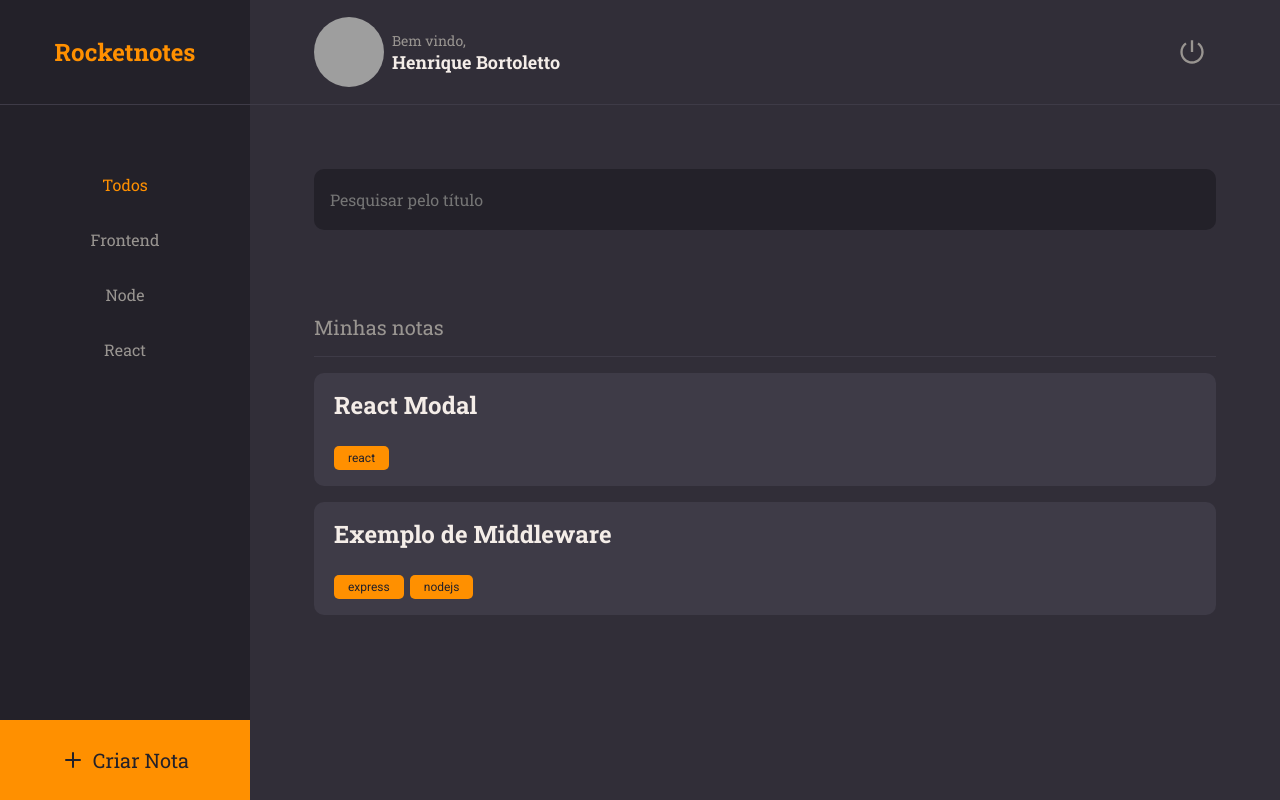
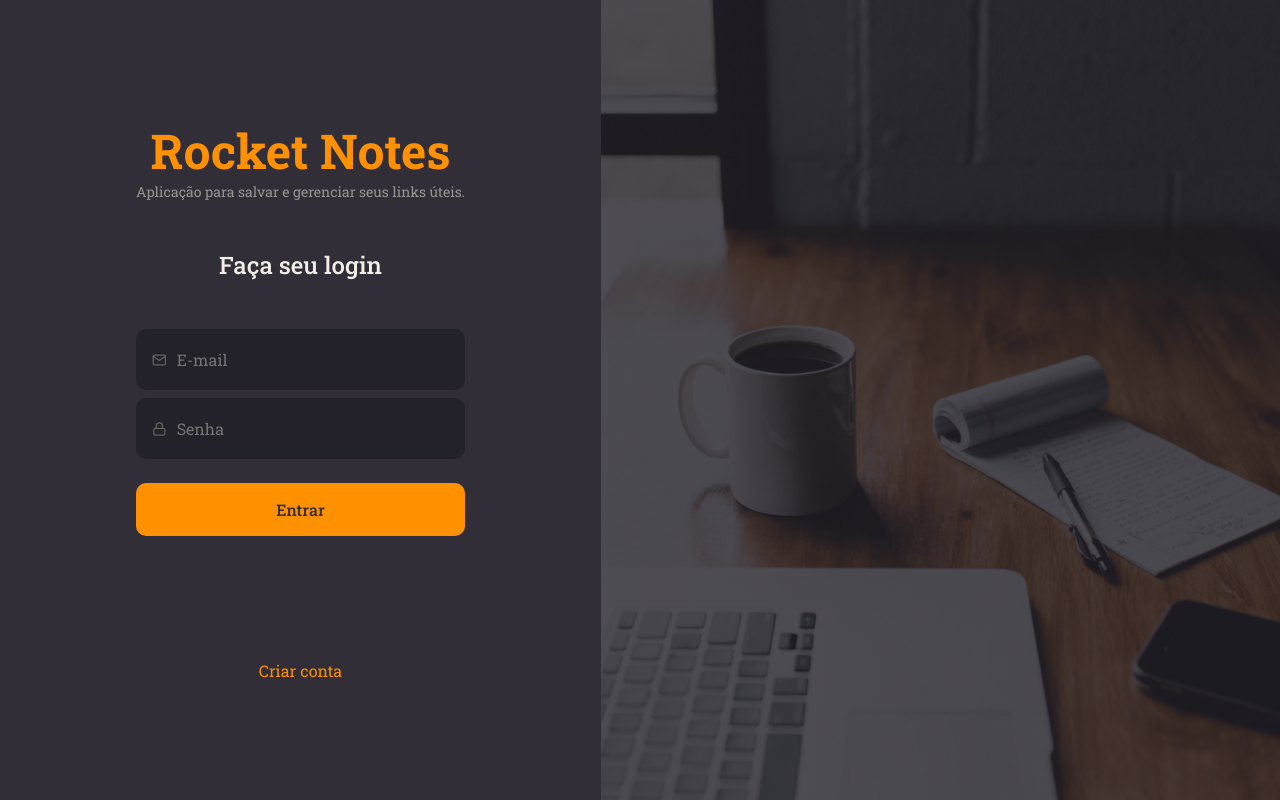
Before and after one commit to henriquebortoletto/notes-frontend, a React (Vite) app: page / in a window 1280 px wide. Built offline with nearby package versions, Linux system fonts and the light colour scheme; grey boxes are pictures that could not be loaded.

Commit message:
feat: criacao do componente de signIn

```diff
--- a/src/App.tsx
+++ b/src/App.tsx
@@ -1,13 +1,13 @@
 import { ThemeProvider } from "styled-components";
 
-import Home from "@/pages/Home";
+import SignIn from "@/pages/SignIn";
 
 import GlobalStyles from "@/styles/global";
 import theme from "@/styles/theme";
 
 const App = () => (
   <ThemeProvider theme={theme}>
-    <Home />
+    <SignIn />
     <GlobalStyles />
   </ThemeProvider>
 );
--- /dev/null
+++ b/src/pages/SignIn/index.tsx
@@ -0,0 +1,27 @@
+import { FiMail, FiLock } from "react-icons/fi";
+
+import Button from "@/components/Button";
+import Input from "@/components/Input";
+
+import * as S from "./styles";
+
+const SignIn = () => (
+  <S.Wrapper>
+    <S.Box>
+      <S.Title>Rocket Notes</S.Title>
+      <S.Description>
+        Aplicação para salvar e gerenciar seus links úteis.
+      </S.Description>
+      <S.Login>Faça seu login</S.Login>
+      <S.Form>
+        <Input type="email" placeholder="E-mail" icon={FiMail} />
+        <Input type="password" placeholder="Senha" icon={FiLock} />
+        <Button type="submit" title="Entrar" />
+      </S.Form>
+      <S.Link>Criar conta</S.Link>
+    </S.Box>
+    <S.Background />
+  </S.Wrapper>
+);
+
+export default SignIn;
--- /dev/null
+++ b/src/pages/SignIn/styles.ts
@@ -0,0 +1,67 @@
+import styled, { css } from "styled-components";
+
+export const Wrapper = styled.main`
+  height: 100vh;
+
+  display: flex;
+  align-items: stretch;
+`;
+
+export const Box = styled.section`
+  text-align: center;
+  padding-inline: 13.6rem;
+
+  display: flex;
+  flex-direction: column;
+  justify-content: center;
+`;
+
+export const Title = styled.h1`
+  ${({ theme }) => css`
+    font-size: ${theme.font.sizes.massive};
+    color: ${theme.colors.orange};
+  `}
+`;
+
+export const Description = styled.p`
+  margin-bottom: 4.8rem;
+
+  ${({ theme }) => css`
+    font-size: ${theme.font.sizes.small};
+    color: ${theme.colors.gray[200]};
+  `}
+`;
+
+export const Login = styled.h2`
+  margin-bottom: 4.8rem;
+
+  ${({ theme }) => css`
+    font-weight: ${theme.font.weight.medium};
+  `}
+`;
+
+export const Form = styled.form`
+  div:not(:first-child) {
+    margin-top: 0.8rem;
+  }
+
+  button {
+    margin-top: 2.4rem;
+  }
+`;
+
+export const Link = styled.a`
+  margin-top: 12.4rem;
+
+  ${({ theme }) => css`
+    color: ${theme.colors.orange};
+  `}
+`;
+
+export const Background = styled.section`
+  flex: 1;
+  background: url(/background.png);
+  background-repeat: no-repeat;
+  background-position: center;
+  background-size: cover;
+`;
```
Also changed, not shown: public/background.png (added).
